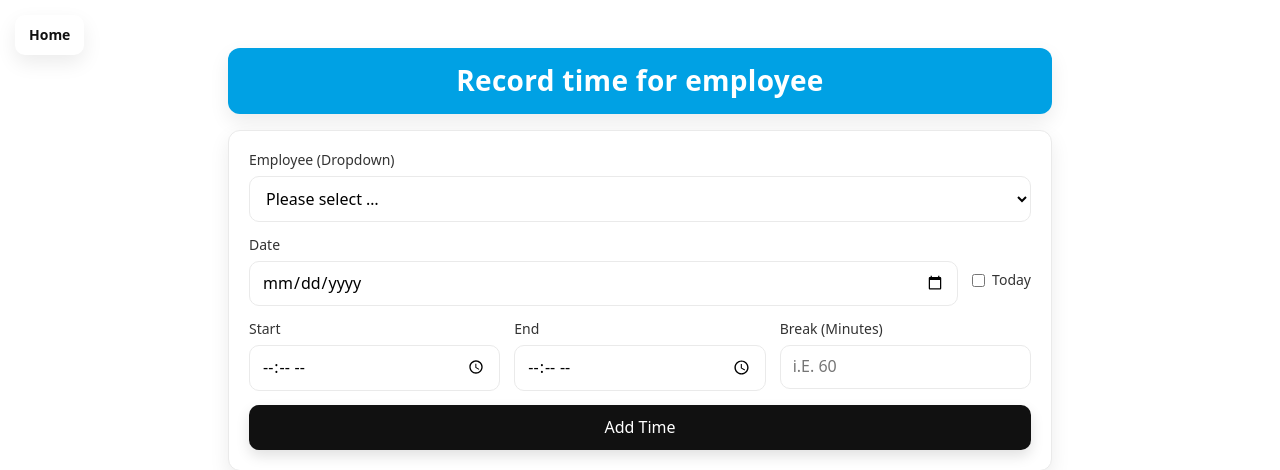
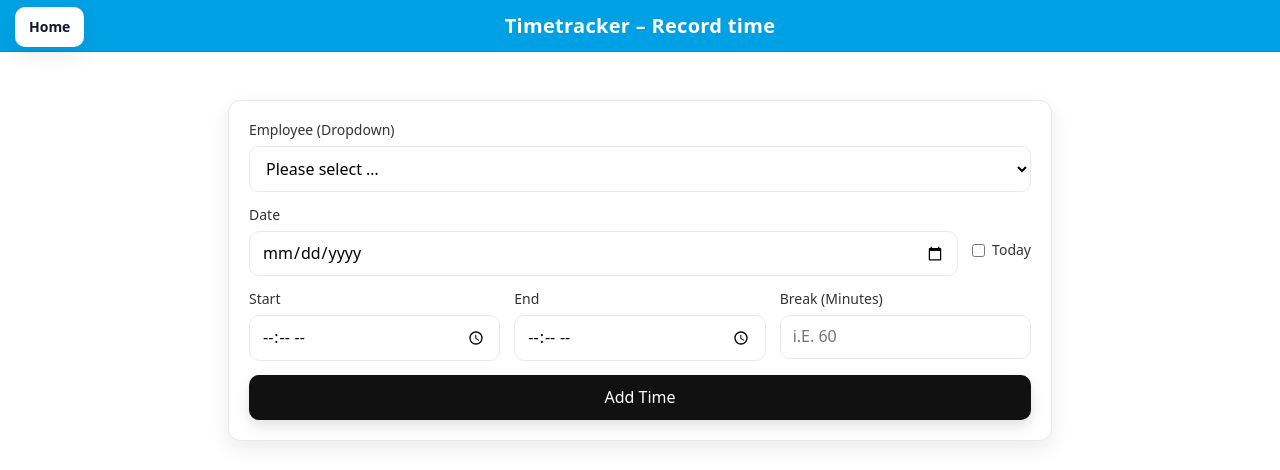
Before and after one commit to 7chrizz/pdi-timetracker, a Flask app: page /time/record in a window 1280 px wide. Shown: the top 470 px of the page. Run offline with Flask 3, Linux system fonts and the light colour scheme; a user stored in the database is signed in; some libraries are stand-ins or nearby versions.

Commit message:
changes in html and css for time record

```diff
--- a/static/basic.css
+++ b/static/basic.css
@@ -18,19 +18,16 @@ body {
   line-height: 1.35;
 }
 .brand-banner{
-  background:var(--brand-blue);
+  background:#00a1e4;
   color:#fff;
-  border-radius:12px;
-  padding:14px 18px;
+  padding:12px 20px;
+  border-bottom:1px solid rgba(0,0,0,0.1);
   text-align:center;
-  font-weight:700;
-  box-shadow: var(--shadow, 0 8px 20px rgba(0,0,0,.08));
-  margin:0 0 16px;
 }
 .brand-banner h1{
   margin:0;
-  font-size:28px;
-  letter-spacing:.3px;
+  font-size:20px;
+  font-weight:600;
 }
 
 .wrap {
@@ -40,7 +37,7 @@ body {
 }
 .home-btn {
   position: absolute;
-  top: 15px;
+  top: 7px;
   left: 15px;
 
   height: 40px;
@@ -49,8 +46,10 @@ body {
   border: 1px solid var(--line);
   border-radius: 10px;
   background: var(--panel);
-  box-shadow: var(--shadow);       /* identisch zu Menu */
-  color: var(--text);
+  box-shadow: var(--shadow);
+  color: #0f172a;
+  background: #fff;
+  border-color: #e5e7eb;
 
   display: inline-flex;
   align-items: center;
--- a/templates/index.html
+++ b/templates/index.html
@@ -7,12 +7,11 @@
   <link rel="stylesheet" href="{{ url_for('static', filename='basic.css') }}">
 </head>
 <body>
+  <div class="brand-banner">
+    <h1>Timetracker – Record time</h1>
+  </div>
 <a href="{{ url_for('report') }}" class="home-btn">Home</a>
   <div class="wrap">
-    <div class="brand-banner">
-      <h1>Record time for employee</h1>
-    </div>
-
     {% with messages = get_flashed_messages(with_categories=true) %}
       {% if messages %}
         {% for category, message in messages %}
```
